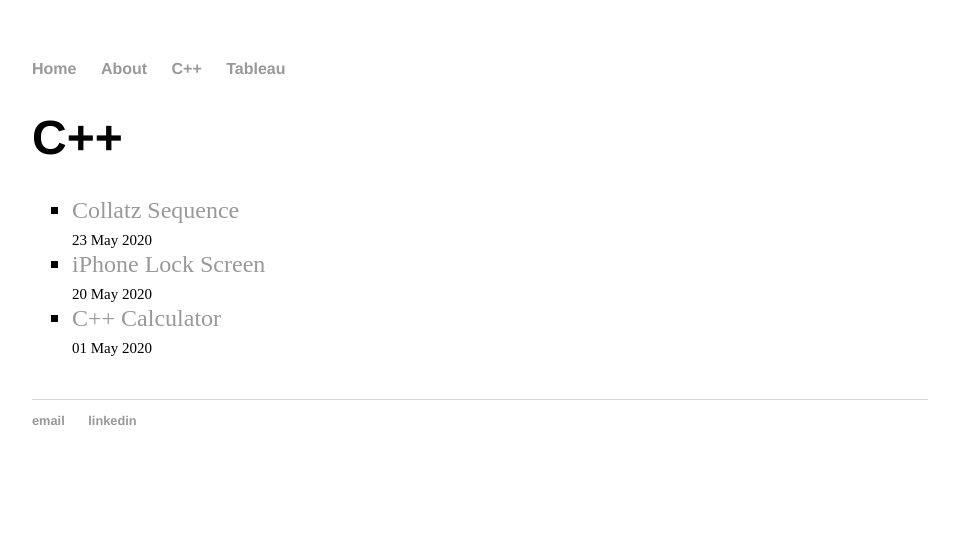
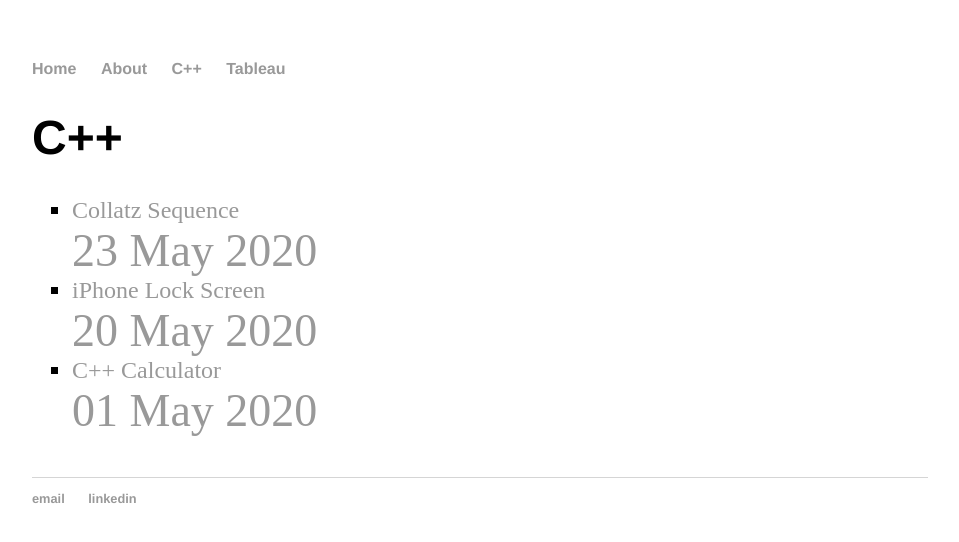
Before and after one commit to cchanzl/Lock-Screen, a Jekyll site: the page built from cpp/index.html, in a window 1280 px wide. Shown: the top 542 px of the page, without its empty margins (160-1119 px from the left). Built offline with Jekyll 4.4.1, drawn with Linux system fonts in a browser that asks for light colours.

Commit message:
Update index.html

```diff
--- a/cpp/index.html
+++ b/cpp/index.html
@@ -7,7 +7,7 @@ title: C++
 	  {% for post in site.posts %}
 		{% if post.categories contains "cpp" %}
 	    <li><a href="{{ post.url }}" title="{{ post.title }}">{{ post.title }}</a> <br>
-		<span style="font-size:15px;">{{ post.date | date_to_string }}</span></li>
+		<span style="color:#999;font-size:46px;">{{ post.date | date_to_string }}</span></li>
 	  {% endif %}
 	  {% endfor %}
 	</ul>
```
